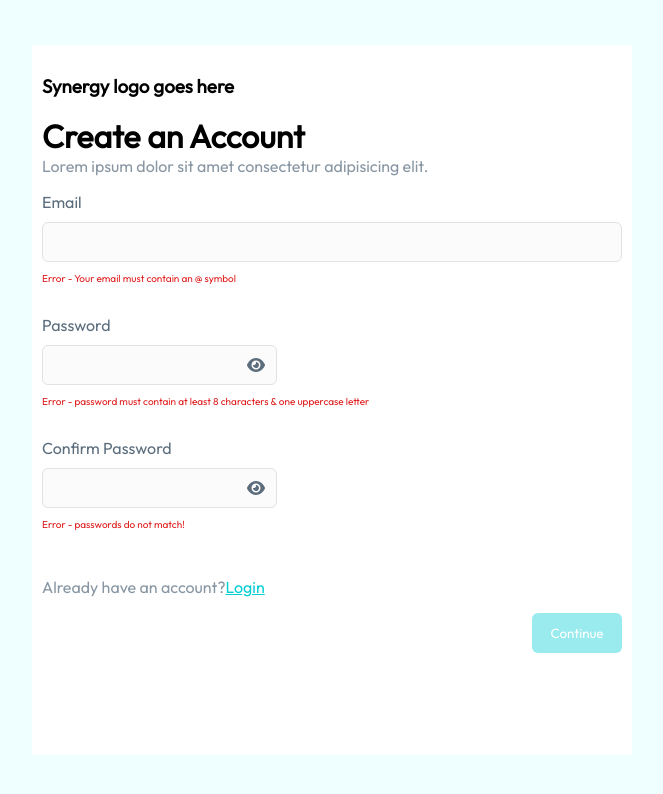
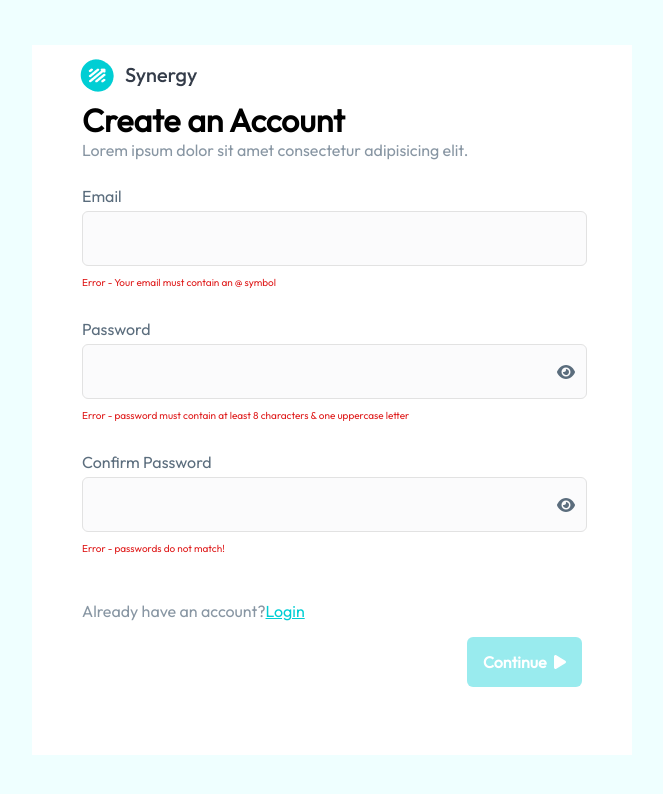
Before and after one commit to nology-tech/synergy, a React (Create React App) app: page / in a window 1280 px wide. Shown: the top 794 px of the page, without its empty margins (308-971 px from the left). Built offline with nearby package versions, Linux system fonts and the light colour scheme.

Commit message:
styling for bank details

```diff
--- a/src/components/BankDetails/BankDetails.jsx
+++ b/src/components/BankDetails/BankDetails.jsx
@@ -2,6 +2,7 @@ import React from 'react'
 import { useState } from 'react';
 import { Link } from 'react-router-dom'
 import "./BankDetails.scss"
+import synergyLogo from "../../Assets/images/synergy_logo.png";
 
 
 const BankDetails = () => {
@@ -28,9 +29,10 @@ const BankDetails = () => {
     };
 
   return (
+    <div className="form-container">
     <div className='form'>
       <div className='signup-header'>
-        <h3>Synergy logo goes here</h3>
+      <img src={synergyLogo} />
       </div>
       <div>
         <h1 className="createAccount">Add Bank Details</h1>
@@ -68,6 +70,8 @@ const BankDetails = () => {
        </form>
       </div>
 </div>
+</div>
+
   )
 }
 
--- a/src/components/BankDetails/BankDetails.scss
+++ b/src/components/BankDetails/BankDetails.scss
@@ -2,6 +2,7 @@
 
 * {
     font-family: $title-font-family ;
+    box-sizing: border-box;
 }
 .form {
     width: 30%;
@@ -23,7 +24,7 @@ h1 {
     border: 1px solid #E2E2E2;
     border-radius: 6px;
     height: 40px;
-    margin-top: 10px;
+    margin-top: 5px;
     font-size: 16px;
     line-height: 20px;
     color:$color-nav-font-light-gray;
--- a/src/components/BillingAddress/BillingAddress.jsx
+++ b/src/components/BillingAddress/BillingAddress.jsx
@@ -2,6 +2,7 @@ import React from 'react'
 import { useState } from 'react';
 import { Link } from 'react-router-dom'
 import "./BillingAddress.scss"
+import synergyLogo from "../../Assets/images/synergy_logo.png";
 
 
 const BillingAddress = () => {
@@ -35,9 +36,10 @@ const BillingAddress = () => {
     };
 
   return (
+    <div className='form-container'>
     <div className='form'>
       <div className='signup-header'>
-        <h3>Synergy logo goes here</h3>
+        <img src={synergyLogo} />
       </div>
       <div>
         <h1 className="createAccount">Add Billing Address</h1>
@@ -45,7 +47,7 @@ const BillingAddress = () => {
         <form className="bankDetailsForm">
          {/* Labels and inputs for form data */}
           <div className="bankDetailsForm__div">
-            <label className="label"></label>
+            <label className="label">House Number</label>
             <input onChange={handleHouseNum} className="input" value={houseNum} type="text" />
           </div>
 
@@ -79,6 +81,7 @@ const BillingAddress = () => {
        </form>
       </div>
 </div>
+</div>
   )
 }
 
--- a/src/components/BillingAddress/BillingAddress.scss
+++ b/src/components/BillingAddress/BillingAddress.scss
@@ -2,42 +2,57 @@
 
 * {
     font-family: $title-font-family ;
+    box-sizing: border-box;
 }
+
+.form-container {
+    background: $color-background;
+    display: flex;
+    justify-content: center;
+    align-items: center;
+    height: 100vh;
+}
+
+.signup-header {
+    padding-left: 30px;
+}
+
 .form {
-    width: 30%;
-    margin: 10px;
-    padding: 10px;
+    // width: 30%;
+    min-width: 600px;
+    min-height: 710px;
+    background: $color-white;
 }
 h1 {
     margin: 0;
-    padding-bottom: 0;
+    padding-left: 40px;
 }
 .ipsum {
    color: $color-font-lightgray;
    margin-top: 0;
-
+   padding-left: 40px;
 }
 
 .input {
     background:$color-light-gray-info-bar;
     border: 1px solid #E2E2E2;
     border-radius: 6px;
-    height: 40px;
-    margin-top: 10px;
+    width: 505px;
+    min-height: 55px;
+    margin-top: 5px;
     font-size: 16px;
     line-height: 20px;
     color:$color-nav-font-light-gray;
 }
-// .password {
-//     width: 100%;
-// }
+
 .fontAwesome_icon {
-    //width: 100px;
     margin-left: -30px;
 }
+
 .bankDetailsForm {
     display:flex;
     flex-direction: column;
+    padding: 10px 40px 40px 40px;
 
 
     &__div {
@@ -54,14 +69,23 @@ h1 {
         border: none;
         border-radius: 6px;
         color: $color-white;
-        width: 90px;
-        height: 40px;
+        width: 115px;
+        height: 50px;
         margin-right: 0;
         margin-left: auto;
         font-weight: bold;
+        font-family: $third-font-family;
+        font-size: 16px;
     }
 
+    .continue-button {
+        display: flex;
+        justify-content: space-between;
+        align-items: center;
+        padding: 10px;
+    }
 }
+
 a {
     margin-right: 0;
     margin-left: auto;
--- a/src/components/SignUp/SignUp.jsx
+++ b/src/components/SignUp/SignUp.jsx
@@ -1,17 +1,21 @@
-import React from 'react';
-import { useState } from 'react';
-import { Link } from 'react-router-dom'
+import React from "react";
+import { useState } from "react";
+import { Link } from "react-router-dom";
 
-import "./SignUp.scss"
-import { faEye} from "@fortawesome/free-solid-svg-icons";
+import "./SignUp.scss";
+import { faEye } from "@fortawesome/free-solid-svg-icons";
+import { faPlay } from "@fortawesome/free-solid-svg-icons";
+import { faCircleExclamation } from "@fortawesome/free-solid-svg-icons";
 import { FontAwesomeIcon } from "@fortawesome/react-fontawesome";
+import synergyLogo from "../../Assets/images/synergy_logo.png";
 
 const SignUp = () => {
   const [email, setEmail] = useState("");
   const [password, setPassword] = useState("");
   const [confirmedPassword, setConfirmedPassword] = useState("");
   const [passwordType, setPasswordType] = useState("password");
-  const [ConfirmedPasswordType, setConfirmedPasswordType] = useState("password");
+  const [ConfirmedPasswordType, setConfirmedPasswordType] =
+    useState("password");
 
   const [validEmail, setValidEmail] = useState(false);
   const [validPassword, setValidPassword] = useState(false);
@@ -23,7 +27,7 @@ const SignUp = () => {
     const tempEmail = e.target.value.toString();
     console.log(tempEmail);
     setEmail(tempEmail);
-    validateEmail(tempEmail)?setValidEmail(true):setValidEmail(false);
+    validateEmail(tempEmail) ? setValidEmail(true) : setValidEmail(false);
   };
 
   // Handling the password change
@@ -31,9 +35,8 @@ const SignUp = () => {
     e.preventDefault();
     const pass = e.target.value.toString();
     setPassword(pass);
-    validatePassword(pass)?setValidPassword(true):setValidPassword(false);
+    validatePassword(pass) ? setValidPassword(true) : setValidPassword(false);
     console.log(pass);
-
   };
 
   // Handling the confirmed password change
@@ -41,86 +44,145 @@ const SignUp = () => {
     e.preventDefault();
     const confPass = e.target.value.toString();
     setConfirmedPassword(confPass);
-    validateConfirmedPassword(confPass)?setValidConfirmedPassword(true):setValidConfirmedPassword(false);
+    validateConfirmedPassword(confPass)
+      ? setValidConfirmedPassword(true)
+      : setValidConfirmedPassword(false);
     console.log(confPass);
   };
 
   const validateEmail = (email) => {
     return email.toString().includes("@");
-
-  }
+  };
   const validatePassword = (password) => {
-    const uppercaseRegExp   = /(?=.*?[A-Z])/
+    const uppercaseRegExp = /(?=.*?[A-Z])/;
     console.log(uppercaseRegExp.test(password));
-    return password.length>=8 && uppercaseRegExp.test(password);
-  }
+    return password.length >= 8 && uppercaseRegExp.test(password);
+  };
 
   const validateConfirmedPassword = (pass) => {
     return pass === password;
-  }
+  };
 
   const togglePassword = (e) => {
-    passwordType ==="password"?setPasswordType("text"):setPasswordType("password");
-  }
+    passwordType === "password"
+      ? setPasswordType("text")
+      : setPasswordType("password");
+  };
 
   const toggleConfirmedPassword = (e) => {
-    ConfirmedPasswordType ==="password"?setConfirmedPasswordType("text"):setConfirmedPasswordType("password");
-  }
+    ConfirmedPasswordType === "password"
+      ? setConfirmedPasswordType("text")
+      : setConfirmedPasswordType("password");
+  };
 
   return (
-    <div className='form-container'>
-    <div className='form'>
-      <div className='signup-header'>
-        <h3>Synergy logo goes here</h3>
+    <div className="form-container">
+      <div className="form">
+        <div className="signup-header">
+          <img src={synergyLogo} />
         </div>
         <div>
           <h1 className="createAccount">Create an Account</h1>
-        <p className="ipsum">Lorem ipsum dolor sit amet consectetur adipisicing elit.</p>
+          <p className="ipsum">
+            Lorem ipsum dolor sit amet consectetur adipisicing elit.
+          </p>
           <form className="SignUpForm">
             {/* Labels and inputs for form data */}
             <div className="SignUpForm__div">
               <label className="label">Email</label>
-            <input onChange={handleEmail} className="input" value={email} type="text" />
-            {validEmail?<p className='valid'>Successful email entered</p>:<p className='invalid'>Error - Your email must contain an @ symbol</p>}
+              <input
+                onChange={handleEmail}
+                className="input"
+                value={email}
+                type="text"
+              />
+              {validEmail ? (
+                <p className="valid">Successful email entered</p>
+              ) : (
+                <p className="invalid">
+                  Error - Your email must contain an @ symbol
+                </p>
+              )}
             </div>
 
-
-          <div className="SignUpForm__password SignUpForm__div">
+            <div className="SignUpForm__div">
               <label className="label">Password</label>
               <div className="password">
-                <input onInput={handlePassword} className="input" value={password} type={passwordType} />
-                <FontAwesomeIcon icon={faEye} className="fontAwesome_icon" onClick = {togglePassword}/>
+                <input
+                  onInput={handlePassword}
+                  className="input"
+                  value={password}
+                  type={passwordType}
+                />
+                <FontAwesomeIcon
+                  icon={faEye}
+                  className="fontAwesome_icon"
+                  onClick={togglePassword}
+                />
               </div>
-            {validPassword?<p className='valid'>Password meets requirements</p>:<p className='invalid'>Error - password must contain at least 8 characters & one uppercase letter</p>}
+              {validPassword ? (
+                <p className="valid">Password meets requirements</p>
+              ) : (
+                <p className="invalid">
+                  {/* <FontAwesomeIcon icon={faCircleExclamation} className="fontAwesome_icon"/> */}
+                  Error - password must contain at least 8 characters & one
+                  uppercase letter
+                </p>
+              )}
             </div>
 
-          <div className="SignUpForm__confirmedPassword SignUpForm__div">
+            <div className="SignUpForm__div">
               <label className="label">Confirm Password</label>
               <div className="password">
-                <input onChange={handleConfirmedPassword} className="input" value={confirmedPassword} type={ConfirmedPasswordType} />
-                <FontAwesomeIcon icon={faEye} className="fontAwesome_icon" onClick = {toggleConfirmedPassword}/>
+                <input
+                  onChange={handleConfirmedPassword}
+                  className="input"
+                  value={confirmedPassword}
+                  type={ConfirmedPasswordType}
+                />
+                <FontAwesomeIcon
+                  icon={faEye}
+                  className="fontAwesome_icon"
+                  onClick={toggleConfirmedPassword}
+                />
               </div>
-            {validConfirmedPassword?<p className='valid'>Passwords match</p>:<p className='invalid'>Error - passwords do not match!</p>}
+              {validConfirmedPassword ? (
+                <p className="valid">Passwords match</p>
+              ) : (
+                <p className="invalid">Error - passwords do not match!</p>
+              )}
             </div>
 
-          <div className='SignUpForm__hasAccount'>
-            <p className="SignUpForm__hasAccount__question">Already have an account?
-            <span><a className="SignUpForm__hasAccount__login" href="#">Login</a></span>
+            <div className="SignUpForm__hasAccount">
+              <p className="SignUpForm__hasAccount__question">
+                Already have an account?
+                <span>
+                  <a className="SignUpForm__hasAccount__login" href="#">
+                    Login
+                  </a>
+                </span>
               </p>
             </div>
 
-
             <Link to="/bankdetails">
-          <button className="SignUpForm__btn" type="submit" disabled={!(validEmail && validPassword && validConfirmedPassword)}>
+              <button
+                className="SignUpForm__btn"
+                type="submit"
+                disabled={
+                  !(validEmail && validPassword && validConfirmedPassword)
+                }
+              >
+                <div className="continue-button">
                   Continue
+                  <FontAwesomeIcon icon={faPlay} className="fontAwesome_icon" />
+                </div>
               </button>
             </Link>
           </form>
         </div>
-
       </div>
     </div>
-  )
-}
+  );
+};
 
-export default SignUp
+export default SignUp;
--- a/src/components/SignUp/SignUp.scss
+++ b/src/components/SignUp/SignUp.scss
@@ -11,44 +11,46 @@
     align-items: center;
     height: 100vh;
 }
+
+.signup-header {
+    padding-left: 30px;
+}
 .form {
     min-width: 600px;
     min-height: 710px;
-
-    margin: 100px;
-    padding: 50px;
+    // border: 5px solid red;
     background: $color-white;
 }
 h1 {
     margin: 0;
-    padding-bottom: 0;
+    padding-left: 40px;
 }
 .ipsum {
    color: $color-font-lightgray;
    margin-top: 0;
-
+   padding-left: 40px;
 }
 
 .input {
     background:$color-light-gray-info-bar;
     border: 1px solid #E2E2E2;
     border-radius: 6px;
-    height: 40px;
-    margin-top: 10px;
+    width: 505px;
+    min-height: 55px;
+    margin-top: 5px;
     font-size: 16px;
     line-height: 20px;
     color:$color-nav-font-light-gray;
 }
-// .password {
-//     width: 100%;
-// }
+
 .fontAwesome_icon {
-    //width: 100px;
     margin-left: -30px;
 }
+
 .SignUpForm {
     display:flex;
     flex-direction: column;
+    padding: 10px 40px 40px 40px;
 
 
     &__div {
@@ -73,15 +75,23 @@ h1 {
         border: none;
         border-radius: 6px;
         color: $color-white;
-        width: 90px;
-        height: 40px;
+        width: 115px;
+        height: 50px;
         margin-right: 0;
         // margin-left: auto;
-        // font-weight: bold;
+        font-weight: bold;
+        font-family: $third-font-family;
+        font-size: 16px;
     }
 
+    .continue-button {
+        display: flex;
+        justify-content: space-between;
+        align-items: center;
+        padding: 10px;
+    }
+}
 
-}
 a {
     margin-right: 0;
     margin-left: auto;
```
Also changed, not shown: src/Assets/images/synergy_logo.png (added). Lines whose indentation alone changed are shown as unchanged.
